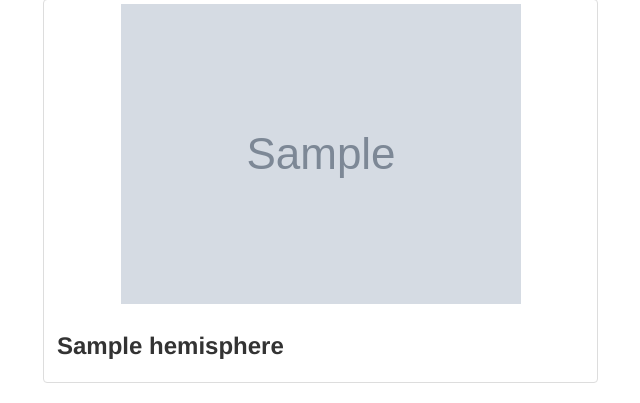
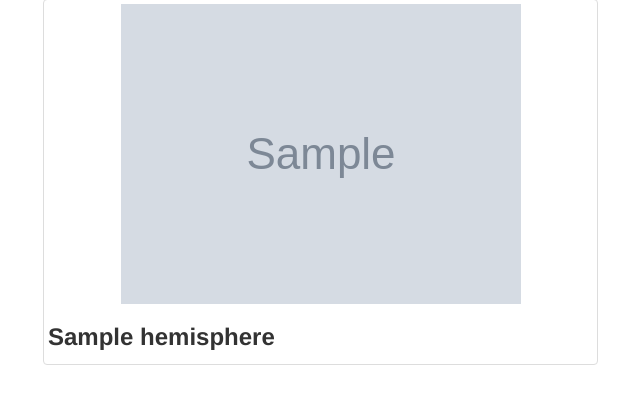
Before and after one commit to potterc22/Web-Scraping-Challenge, a Flask app: page / in a window 1280 px wide. Shown: the part 924-1327 px from the top of the page, without its empty margins (27-667 px from the left). After the commit the page ends 1289 px from the top, so only its background shows below. Run offline with Flask 2, Linux system fonts and the light colour scheme; grey boxes marked "Sample" are stand-in pictures; a database or web service that is not in the repository returns one stand-in record (values such as "Sample title"); some libraries are stand-ins or nearby versions.

Commit message:
formatted hemisphere images

```diff
--- a/Missions_to_Mars/scrape_mars.py
+++ b/Missions_to_Mars/scrape_mars.py
@@ -78,8 +78,8 @@ def scrape():
         html = browser.html
         soup = BeautifulSoup(html, 'html.parser')
         # save the image url to a variable
-        downloads = soup.find('div', class_='downloads')
-        relative_url = downloads.img['src']
+        downloads = soup.find('img', class_='wide-image')
+        relative_url = downloads['src']
         img_url = base_url + relative_url
         # create dictionary to hold hemisphere image details
         hem_dict = {
--- a/Missions_to_Mars/templates/index.html
+++ b/Missions_to_Mars/templates/index.html
@@ -44,10 +44,12 @@
       </div>
       {% for hemisphere in mars_info.hemisphere_img %}
       <div class="col-md-6">
-        <div class="thumbnail">
-          <img src="{{ hemisphere.img_url }}">
-          <div class="caption">
-            <h3><b>{{ hemisphere.title }}</b></h3>
+        <div class="card">
+          <div class="thumbnail">
+            <img class="card-img-top" src="{{ hemisphere.img_url }}" alt="Card image cap">
+            <div class="card-body">
+              <h3 class="card-text"><b>{{ hemisphere.title }}</b></h3>
+            </div>
           </div>
         </div>
       </div>
@@ -57,3 +59,7 @@
 
 </body>
 </html>
+
+
+
+</div>
```
Also changed, not shown: 1 other file.
